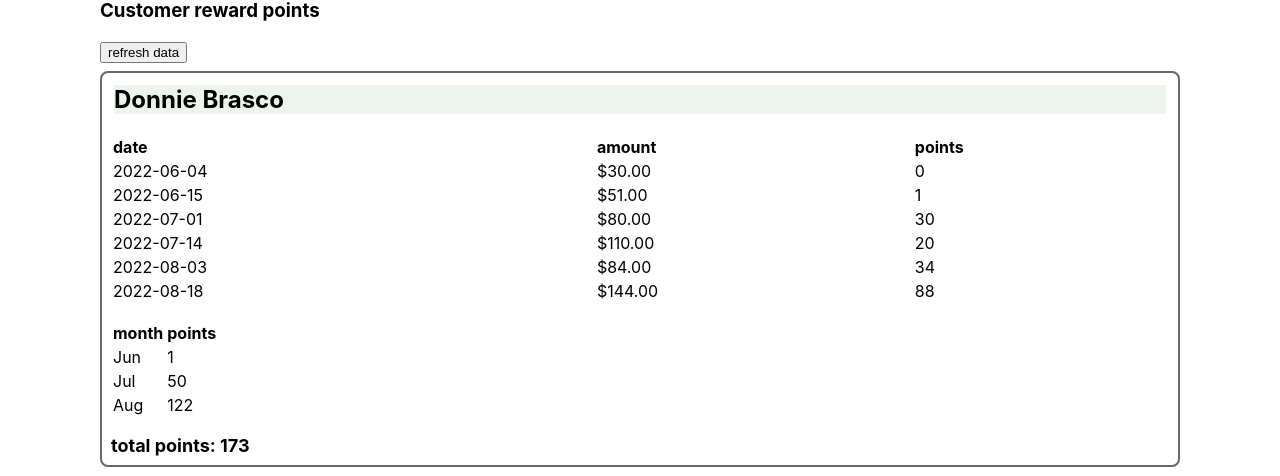
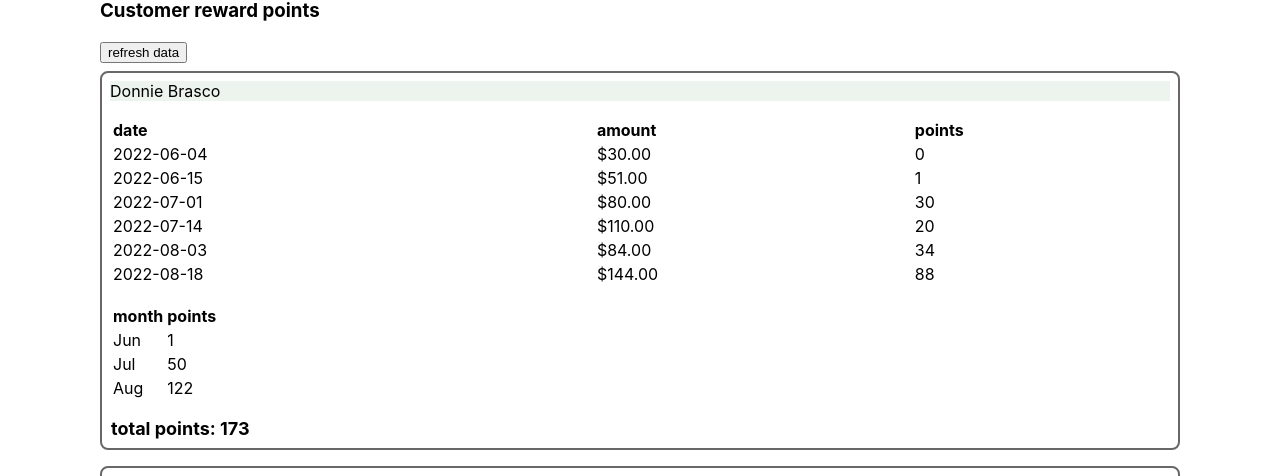
Before and after one commit to smithWEBtek/charter-demo, a React (Create React App) app: page / in a window 1280 px wide. Shown: the part 326-802 px from the top of the page. Built offline with nearby package versions, Linux system fonts and the light colour scheme; the HTML template or start-up script is replaced by a standard one.

Commit message:
Fix up logo to local ico

```diff
--- a/src/App.js
+++ b/src/App.js
@@ -22,7 +22,7 @@ const App = () => {
 
   return (
     <div className="App">
-      <img className={classes.logo} src="https://upload.wikimedia.org/wikipedia/commons/thumb/c/c8/Charter_Communications_logo.svg/2880px-Charter_Communications_logo.svg.png" alt="charter-communications-logo" />
+      <img className={classes.logo} src="charter-communications-logo.ico" alt="charter-communications-logo" />
       <h3>Customer reward points</h3>
       <button data-testid="data-button" onClick={() => getData()}>refresh data</button>
       {renderedCustomerPurchases}
--- a/src/Customer/Customer.js
+++ b/src/Customer/Customer.js
@@ -81,9 +81,9 @@ const Customer = props => {
 
   return (
     <div key={props.customer.id} className="card">
-      <h2
+      <div
         className="card__name"
-        data-testid={props.customer.testid}>{props.customer.name}</h2>
+        data-testid={props.customer.testid}>{props.customer.name}</div>
       <table>
         <tbody>
           <tr>
```
Also changed, not shown: 2 other files (tests, documents, lock files or other folders).
